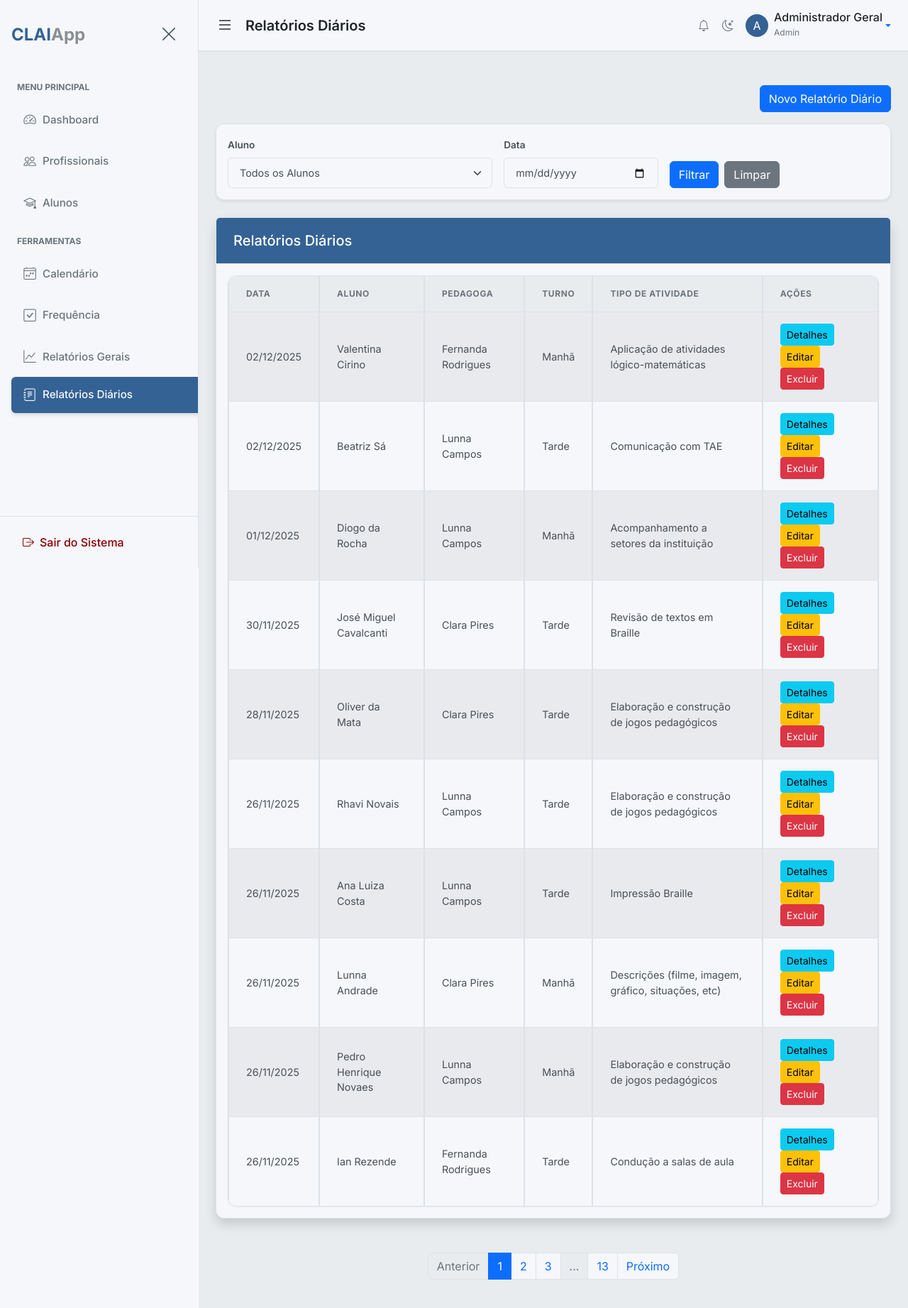
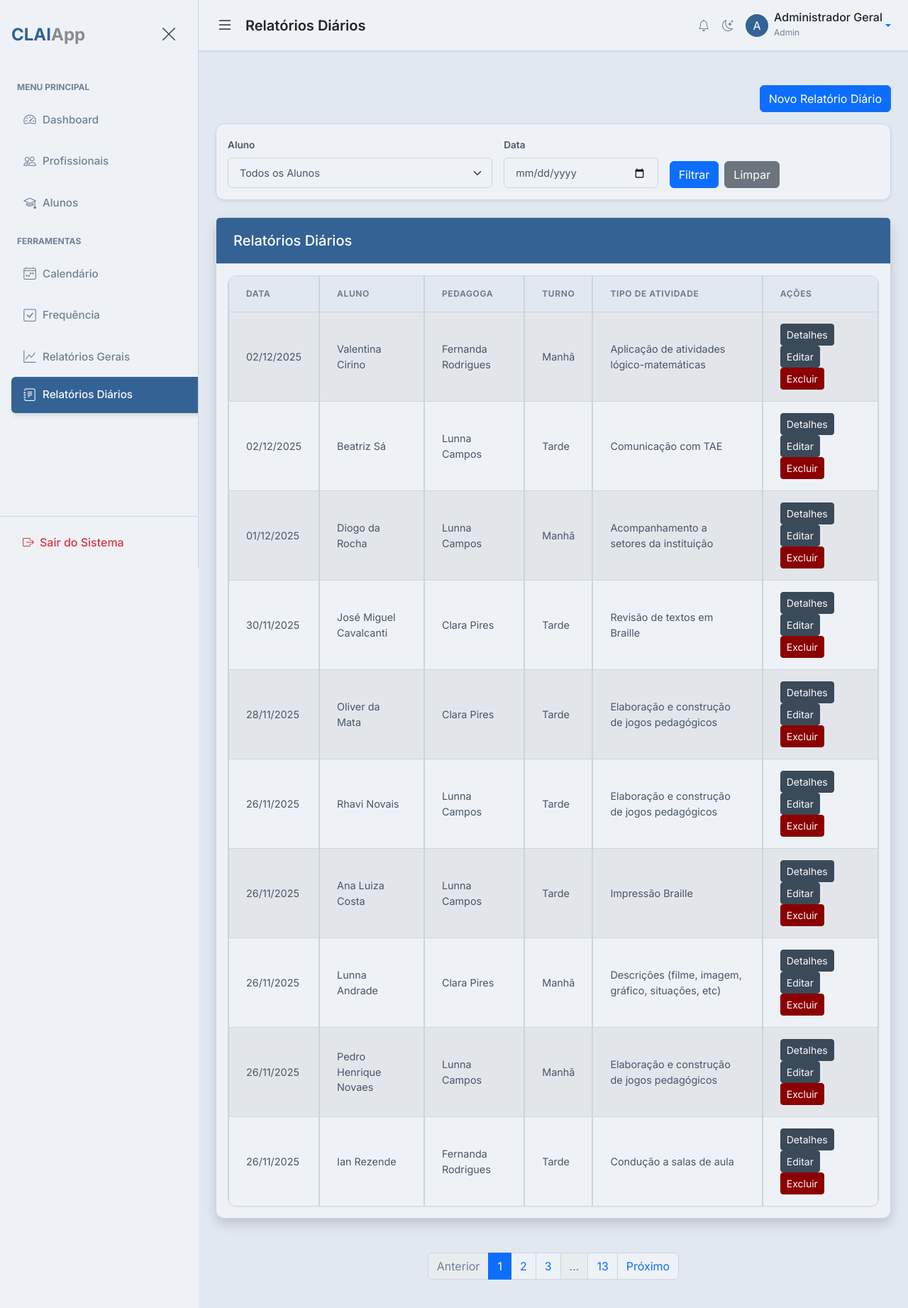
Before and after one commit to kleber-code/CLAI_telas, a Flask app: page /daily-reports in a window 1280 px wide. Shown: the whole page at 71% size. Run offline with Flask 3, Linux system fonts and the light colour scheme; a user stored in the database is signed in; data comes from the database, SQL or seed files in the repository; data that the repository does not hold is empty; some libraries are stand-ins or nearby versions.

Commit message:
feat: Implement theme persistence using localStorage
This commit makes the selected theme (light/dark mode) persistent across sessions by storing the preference in the browser's localStorage.
- Modified app/templates/base.html to read theme preference from localStorage on page load.
- Updated theme toggle logic to save the new theme preference to localStorage upon change.

```diff
--- a/app/static/css/style.css
+++ b/app/static/css/style.css
@@ -5,30 +5,29 @@
     --bs-secondary: #3b4a59; /* Azul Cinzento - Para elementos secundários, como textos muted, etc. */
 
     /* Redefinindo semantic colors to adhere to 2-3 color rule (using shades of primary/neutral) */
-    --bs-success: var(--bs-primary); /* Success now uses primary color */
-    --bs-info: var(--bs-secondary); /* Info now uses secondary color */
-    --bs-warning: var(--bs-secondary); /* Warning now uses secondary color */
-    --bs-danger: #8B0000; /* Dark Red for critical danger, as an exception for safety/criticality */
+    --bs-success: #28a745;
+    --bs-info: #17a2b8;
+    --bs-warning: #ffc107;
+    --bs-danger: #dc3545;
 
     --bs-light: #f8f9fa;   /* Muito claro, quase branco */
-    --bs-dark: #343a40;    /* Escuro, para texto em fundos claros */
+    /* Neutros / Tons Azuis Acinzentados Customizados para a UI geral */
+    --bs-body-bg: #eef2f6;      /* Fundo principal da página (azul claro sutil) */
+    --bs-body-color: #4a5568;   /* Cor do texto principal (azul acinzentado escuro) */
+    --bs-secondary-color: #718096; /* Cor do texto secundário/ícones (azul acinzentado médio) */
+    --bs-tertiary-bg: #e2e8f0;  /* Fundo para hover, tabelas, cards (azul acinzentado claro) */
+    --bs-border-color: #cbd5e0; /* Cor da borda (azul acinzentado muito claro) */
 
-    /* Neutros / Tons de Cinza Customizados para a UI geral */
-    --bs-body-bg: #f5f7fa;      /* Fundo principal da página */
-    --bs-body-color: #495057;   /* Cor do texto principal */
-    --bs-secondary-color: #6c757d; /* Cor do texto secundário/ícones */
-    --bs-tertiary-bg: #e9ecef;  /* Fundo para hover, tabelas, cards */
-    --bs-border-color: #dee2e6; /* Cor da borda */
-
+    --bs-dark: #2d3748;    /* Tom mais escuro de azul acinzentado */
     /* Para cálculo de RGBA */
     --bs-primary-rgb: 52, 98, 148;
     --bs-secondary-rgb: 59, 74, 89;
 
     /* RGB for the remapped semantic colors */
-    --bs-success-rgb: 33, 41, 50; /* Matches primary */
-    --bs-info-rgb: 59, 74, 89; /* Matches secondary */
-    --bs-warning-rgb: 59, 74, 89; /* Matches secondary */
-    --bs-danger-rgb: 139, 0, 0; /* RGB for #8B0000 */
+    --bs-success-rgb: 40, 167, 69;
+    --bs-info-rgb: 23, 162, 184;
+    --bs-warning-rgb: 255, 193, 7;
+    --bs-danger-rgb: 220, 53, 69;
 
     --bs-light-rgb: 248, 249, 250;
     --bs-dark-rgb: 52, 58, 64;
@@ -347,3 +346,48 @@ body {
     border-color: var(--bs-warning-border-subtle) !important;
     color: var(--bs-warning-text-emphasis) !important;
 }
+
+/* Custom Button Styles to adhere to 2-3 color scheme */
+.btn-success {
+    background-color: var(--bs-primary);
+    border-color: var(--bs-primary);
+    color: var(--bs-light);
+}
+
+.btn-success:hover {
+    background-color: var(--bs-secondary);
+    border-color: var(--bs-secondary);
+}
+
+.btn-info {
+    background-color: var(--bs-secondary);
+    border-color: var(--bs-secondary);
+    color: var(--bs-light);
+}
+
+.btn-info:hover {
+    background-color: var(--bs-primary);
+    border-color: var(--bs-primary);
+}
+
+.btn-warning {
+    background-color: var(--bs-secondary); /* Use secondary color for warning button */
+    border-color: var(--bs-secondary);
+    color: var(--bs-light);
+}
+
+.btn-warning:hover {
+    background-color: var(--bs-primary);
+    border-color: var(--bs-primary);
+}
+
+.btn-danger {
+    background-color: #8B0000; /* Dark red for critical actions */
+    border-color: #8B0000;
+    color: var(--bs-light);
+}
+
+.btn-danger:hover {
+    background-color: #A30000; /* Slightly lighter red on hover */
+    border-color: #A30000;
+}
--- a/app/templates/base.html
+++ b/app/templates/base.html
@@ -246,12 +246,24 @@
 
             // Dark Mode Toggle (Mantido igual)
             if (themeToggle) {
+                // Apply saved theme on load
+                const savedTheme = localStorage.getItem('theme');
+                const html = document.documentElement;
+                if (savedTheme) {
+                    html.setAttribute('data-bs-theme', savedTheme);
+                    themeToggle.innerHTML = savedTheme === 'light' ? '<i class="bi bi-moon-stars"></i>' : '<i class="bi bi-sun"></i>';
+                } else {
+                    // Default to light if no theme saved
+                    html.setAttribute('data-bs-theme', 'light');
+                    themeToggle.innerHTML = '<i class="bi bi-moon-stars"></i>';
+                }
+
                 themeToggle.addEventListener('click', () => {
-                    const html = document.documentElement;
                     const currentTheme = html.getAttribute('data-bs-theme');
                     const newTheme = currentTheme === 'light' ? 'dark' : 'light';
                     html.setAttribute('data-bs-theme', newTheme);
                     themeToggle.innerHTML = newTheme === 'light' ? '<i class="bi bi-moon-stars"></i>' : '<i class="bi bi-sun"></i>';
+                    localStorage.setItem('theme', newTheme); // Save new theme to localStorage
                 });
             }
 
--- a/app/templates/dashboard.html
+++ b/app/templates/dashboard.html
@@ -29,7 +29,7 @@
                 </div>
                 <i class="bi bi-calendar-check fs-1"></i>
             </div>
-            <a href="{{ url_for('main.calendar') }}" class="card-footer text-white text-decoration-none bg-success bg-opacity-75">
+            <a href="{{ url_for('main.calendar') }}" class="card-footer text-white text-decoration-none bg-primary bg-opacity-75">
                 Ver Calendário <i class="bi bi-arrow-right-circle"></i>
             </a>
         </div>
```
